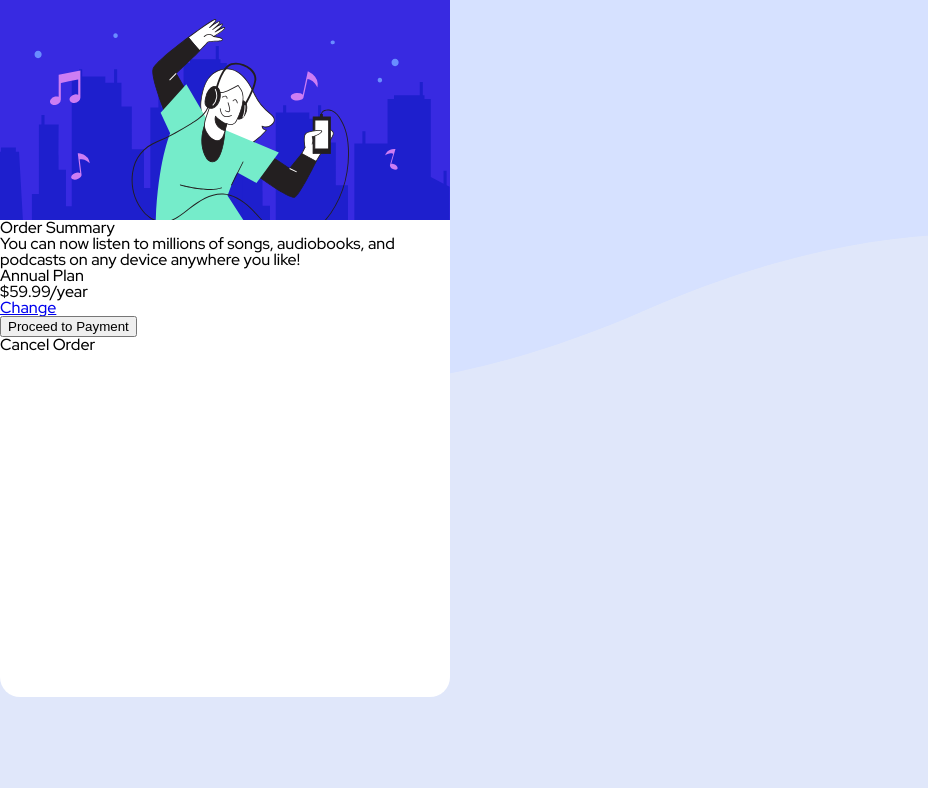
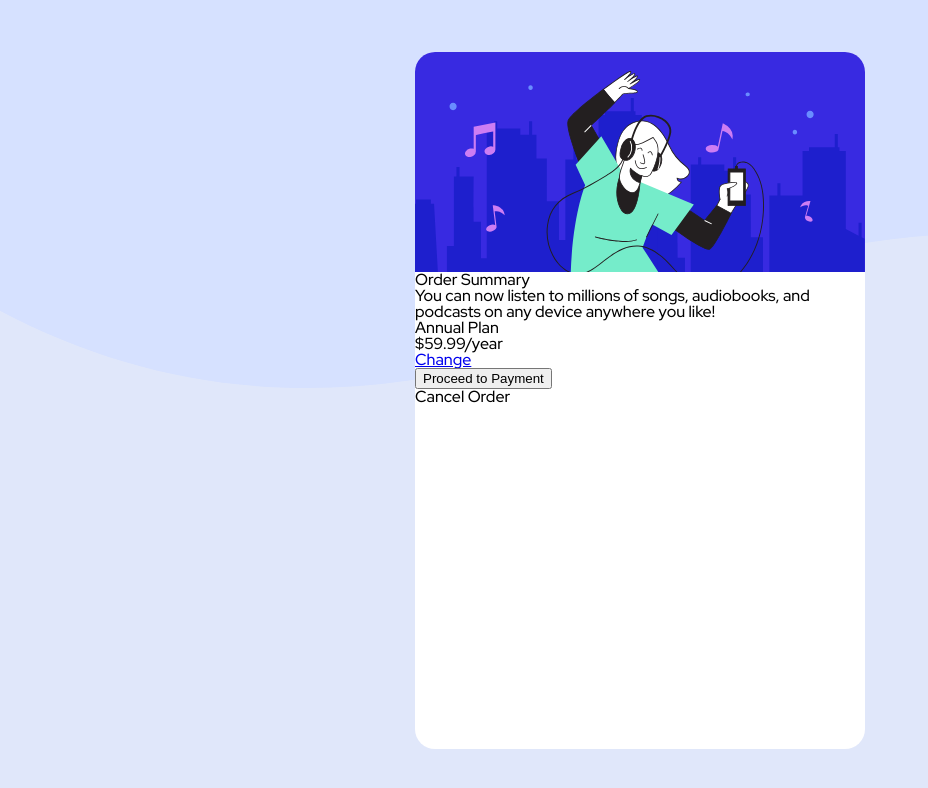
Before and after one commit to choiiis/html-css-toy-projects, a plain HTML site: page order-summary/index.html in a window 1280 px wide. Shown: the whole page, without its empty margins (0-928 px from the left). Drawn offline with nearby package versions, Linux system fonts and the light colour scheme.

Commit message:
place container center of the page

```diff
--- a/order-summary/css/main.css
+++ b/order-summary/css/main.css
@@ -1,5 +1,6 @@
 /* COMMON */
 body {
+  position: relative;
   min-height: 100vh;
   font-family: 'Red Hat Display', sans-serif;
   font-size: 16px;
@@ -15,9 +16,15 @@ img {
 }
 
 .container {
+  position: absolute;
   width: 450px;
   height: 697px;
   top: 0;
+  bottom: 0;
+  left: 0;
+  right: 0;
+  margin: auto;
+  overflow: hidden;
   border-radius: 20px;
   background-color: #fff;
 }
```
